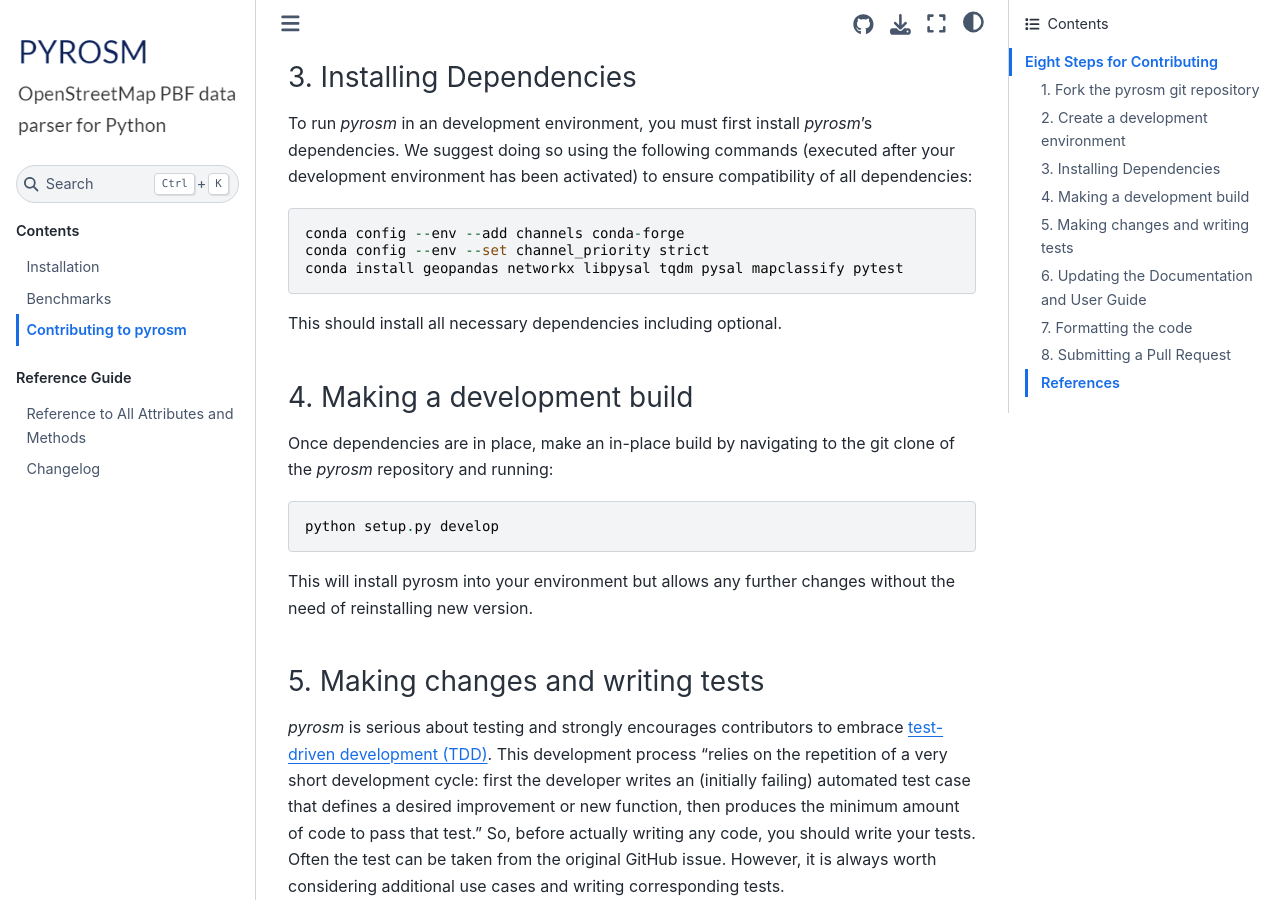
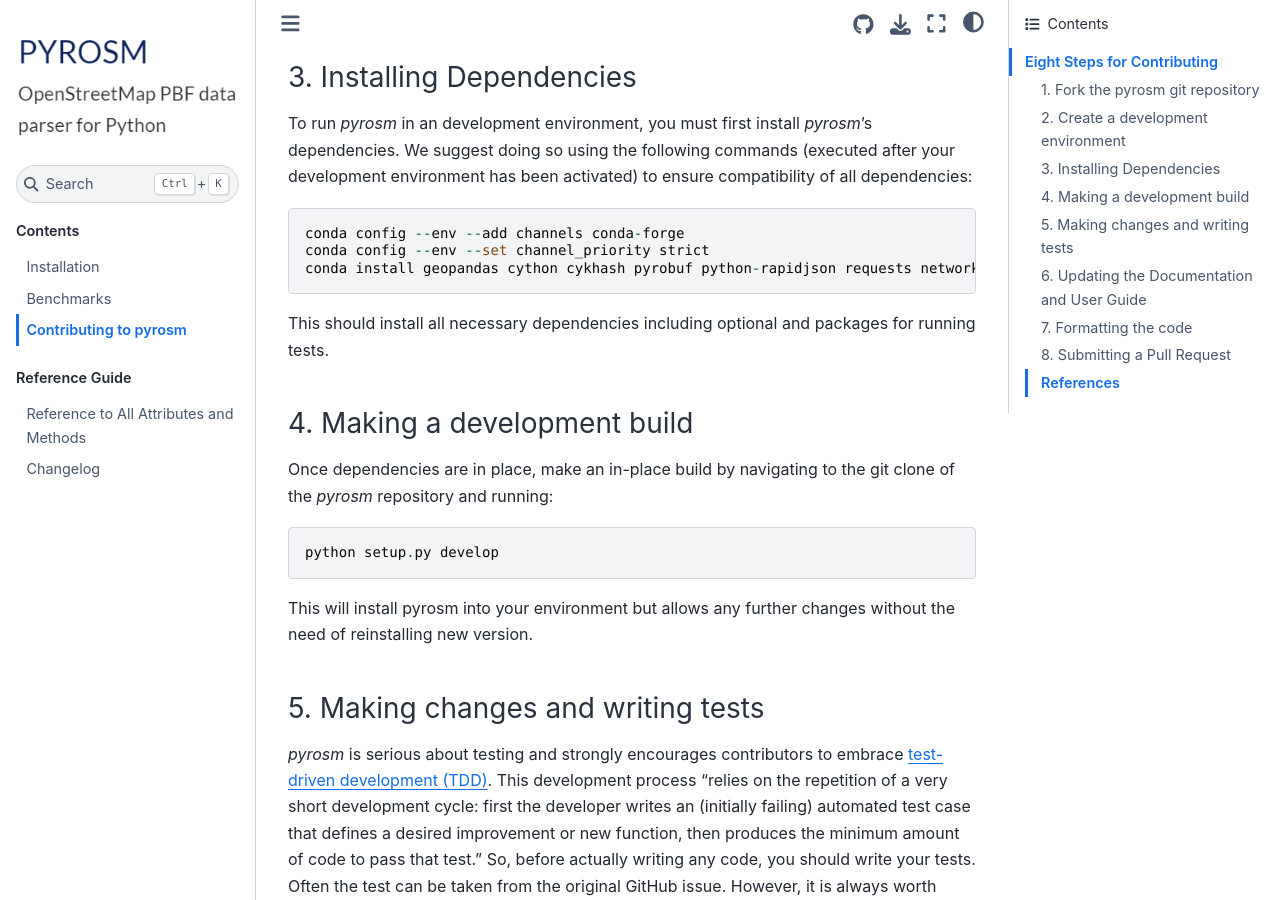
Before and after one commit to pyrosm/pyrosm, a Sphinx documentation site: the page built from docs/contributions.rst, in a window 1280 px wide and 900 px high, scrolled down 2478 px. Built offline with Sphinx 7.4.7 and the Sphinx Book theme 1.1.4, drawn with Linux system fonts in a browser that asks for light colours; pages that are not in the unit, such as notebooks, are missing from menus.

Commit message:
Update dependency list

```diff
--- a/docs/contributions.rst
+++ b/docs/contributions.rst
@@ -106,9 +106,9 @@
 
     conda config --env --add channels conda-forge
     conda config --env --set channel_priority strict
-    conda install geopandas networkx libpysal tqdm pysal mapclassify pytest
+    conda install geopandas cython cykhash pyrobuf python-rapidjson requests networkx python-igraph pandana pytest pytest-cov codecov black
 
-This should install all necessary dependencies including optional.
+This should install all necessary dependencies including optional and packages for running tests.
 
 4. Making a development build
 ^^^^^^^^^^^^^^^^^^^^^^^^^^^^^
```
